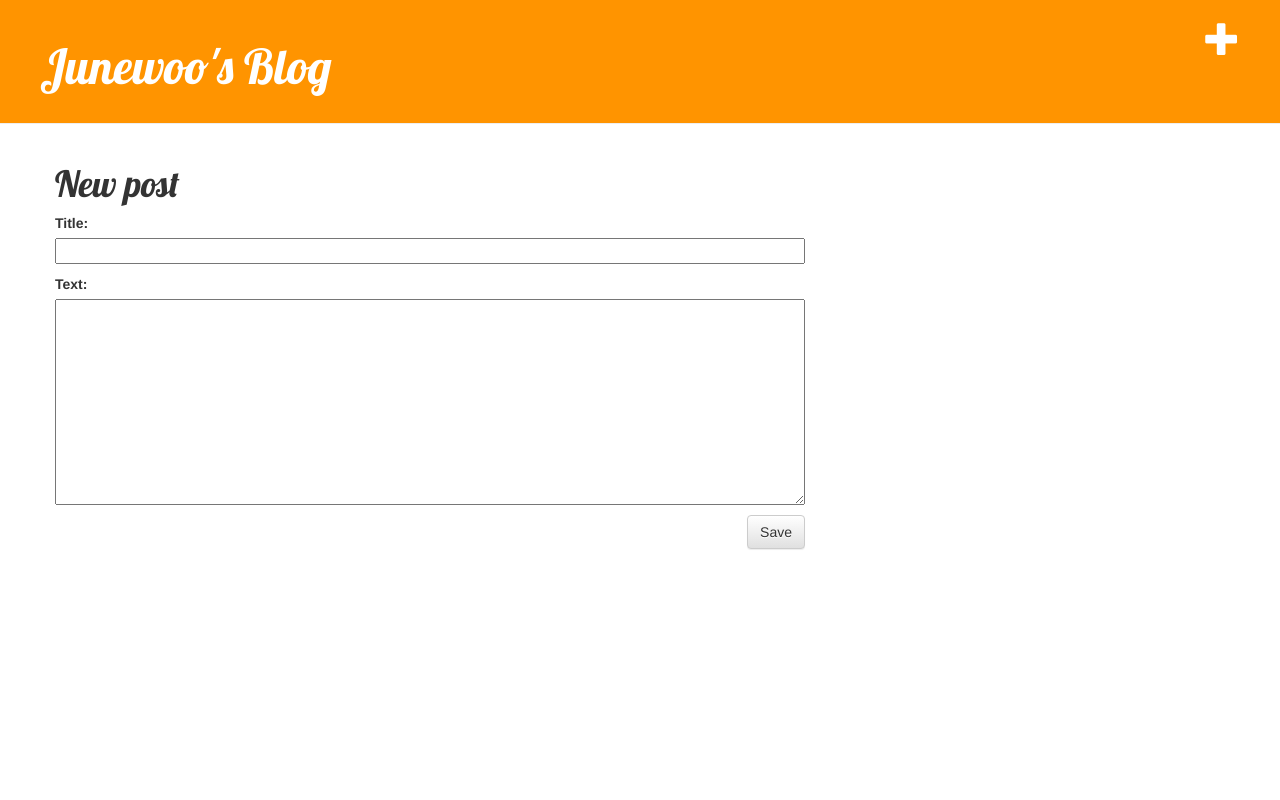
After one commit to KangJunewoo/Django_basic, a Django app: page /post/new in a window 1280 px wide. The commit adds this page. Run offline with Django 3.2, Linux system fonts and the light colour scheme; the visitor is signed in with stand-in values (Sample User, id 1); some libraries are stand-ins or nearby versions.

Commit message:
cru + 인증 구현 완료

```diff
--- /dev/null
+++ b/dgt/blog/forms.py
@@ -0,0 +1,7 @@
+from django import forms
+from .models import Post
+class PostForm(forms.ModelForm):
+  #Meta 클래스는, 이 폼을 만들기 위해 어떤 모델이 쓰여야 하는지 알려주는 역할을 함.
+  class Meta:
+    model=Post
+    fields=('title','text',)
--- /dev/null
+++ b/dgt/blog/static/css/blog.css
@@ -0,0 +1,46 @@
+.page-header {
+  background-color: #ff9400;
+  margin-top: 0;
+  padding: 20px 20px 20px 40px;
+}
+
+.page-header h1, .page-header h1 a, .page-header h1 a:visited, .page-header h1 a:active {
+  color: #ffffff;
+  font-size: 36pt;
+  text-decoration: none;
+}
+
+.content {
+  margin-left: 40px;
+}
+
+h1, h2, h3, h4 {
+  font-family: 'Lobster', cursive;
+}
+
+.date {
+  color: #828282;
+}
+
+.save {
+  float: right;
+}
+
+.post-form textarea, .post-form input {
+  width: 100%;
+}
+
+.top-menu, .top-menu:hover, .top-menu:visited {
+  color: #ffffff;
+  float: right;
+  font-size: 26pt;
+  margin-right: 20px;
+}
+
+.post {
+  margin-bottom: 70px;
+}
+
+.post h1 a, .post h1 a:visited {
+  color: #000000;
+}
--- /dev/null
+++ b/dgt/blog/templates/blog/base.html
@@ -0,0 +1,31 @@
+{% load static %}
+<html>
+
+<head>
+  <title>Django Girls blog</title>
+  <link rel="stylesheet" href="//maxcdn.bootstrapcdn.com/bootstrap/3.2.0/css/bootstrap.min.css">
+  <link rel="stylesheet" href="//maxcdn.bootstrapcdn.com/bootstrap/3.2.0/css/bootstrap-theme.min.css">
+  <link href='//fonts.googleapis.com/css?family=Lobster&subset=latin,latin-ext' rel='stylesheet' type='text/css'>
+  <link rel="stylesheet" href="{% static 'css/blog.css' %}">
+</head>
+
+<body>
+  <div class="page-header">
+    {% if user.is_authenticated %}
+    <a href="{% url 'post_new' %}" class="top-menu"><span class="glyphicon glyphicon-plus"></span></a>
+    {% endif %}
+    <h1><a href="/">Junewoo's Blog</a></h1>
+  </div>
+
+  <div class="content container">
+    <div class="row">
+      <div class="col-md-8">
+        <!--block을 만들어, 확장시키는 것.-->
+        {%block content%}
+        {%endblock%}
+      </div>
+    </div>
+  </div>
+</body>
+
+</html>
--- /dev/null
+++ b/dgt/blog/templates/blog/post_edit.html
@@ -0,0 +1,11 @@
+{% extends 'blog/base.html' %}
+
+{% block content %}
+  <h1>New post</h1>
+  <!--csrf_token은 폼 보안을 위해 필요하단다. post할때 넣어주면 될듯..?-->
+  <!--form.as_p는 폼을 보여주는 역할을 하는 것 같고..-->
+  <form method="POST" class="post-form">{% csrf_token %}
+    {{ form.as_p }}
+    <button type="submit" class="save btn btn-default">Save</button>
+  </form>
+{% endblock %}
--- a/dgt/blog/urls.py
+++ b/dgt/blog/urls.py
@@ -6,4 +6,7 @@ urlpatterns=[
   #즉 localhost:8000 접속하면, views.post_list를 보여주게 됨.
   #뷰 이름은 post_list. views.py를 보면 알겠지?
   path('', views.post_list, name='post_list'),
+  path('post/<int:pk>/', views.post_detail, name='post_detail'),
+  path('post/new', views.post_new, name='post_new'),
+  path('post/<int:pk>/edit/', views.post_edit, name='post_edit'),
 ]
--- a/dgt/blog/views.py
+++ b/dgt/blog/views.py
@@ -1,10 +1,45 @@
-from django.shortcuts import render
+#get_object_or_404를 import해서, 404 페이지처리 가능.
+from django.shortcuts import render, get_object_or_404
 #뷰에서 db에 저장된 데이터를 context로 넘겨야 하니, import하자.
 from .models import Post
+from .forms import PostForm
 from django.utils import timezone
+from django.shortcuts import redirect
 
 # Create your views here.
 def post_list(request):
   posts = Post.objects.filter(published_date__lte=timezone.now()).order_by('published_date')
   #render(요청, 보여줄 템플릿, 넘겨줄 컨텍스트)
   return render(request, 'blog/post_list.html', {'posts' : posts})
+
+def post_detail(request, pk):
+  post=get_object_or_404(Post, pk=pk)
+  return render(request, 'blog/post_detail.html', {'post':post})
+
+def post_new(request):
+  if request.method=='POST':
+    form=PostForm()
+    if form.is_valid():
+      post=form.save(commit=False)
+      post.author=request.user
+      post.published_date=timezone.now()
+      post.save()
+      return redirect('post_detail', pk=post.pk)
+  else:
+    form=PostForm()
+
+  return render(request, 'blog/post_edit.html', {'form':form})
+
+def post_edit(request, pk):
+  post=get_object_or_404(Post, pk=pk)
+  if request.method=='POST':
+    form=PostForm(request.POST, instance=post)
+    if form.is_valid():
+      post=form.save(commit=False)
+      post.author=request.user
+      post.published_date=timezone.now()
+      post.save()
+      return redirect('post_detail', pk=post.pk)
+  else:
+    form=PostForm(instance=post)
+  return render(request, 'blog/post_edit.html', {'form':form})
--- a/dgt/honey_tips.txt
+++ b/dgt/honey_tips.txt
@@ -1,3 +1,6 @@
+기본적으로 장고는 MVT이다.
+서버 -> Model -> View -> Template -> 사용자
+
 python manage.py shell로 장고 셸을 불러올 수 있다.
 Post.objects.all()처럼 db조회를 할 수 있지만, import를 해줘야한다.
 from blog.models import Post와 같이.
--- a/dgt/mysite/settings.py
+++ b/dgt/mysite/settings.py
@@ -104,7 +104,7 @@ AUTH_PASSWORD_VALIDATORS = [
 # Internationalization
 # https://docs.djangoproject.com/en/3.0/topics/i18n/
 
-LANGUAGE_CODE = 'ko-kr'
+LANGUAGE_CODE = 'en-us'
 
 TIME_ZONE = 'Asia/Seoul'
 
```
Also changed, not shown: dgt/blog/templates/blog/post_detail.html (added, +16 -0 lines), dgt/blog/templates/blog/post_list.html (+13 -32 lines).
